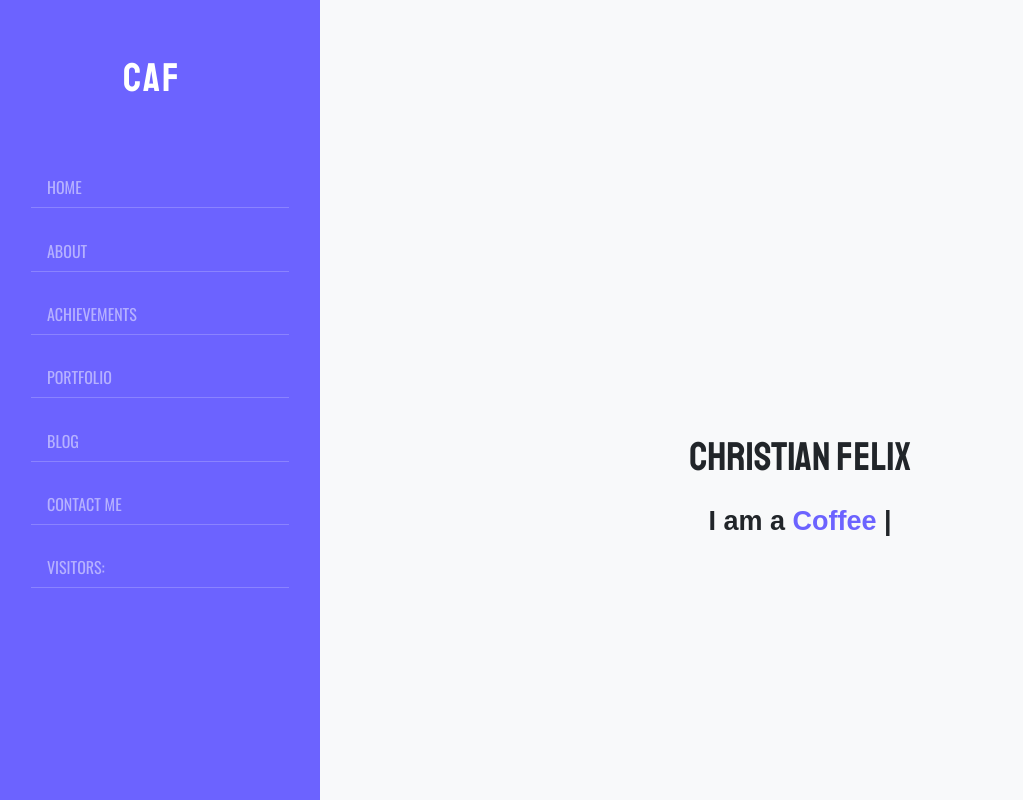
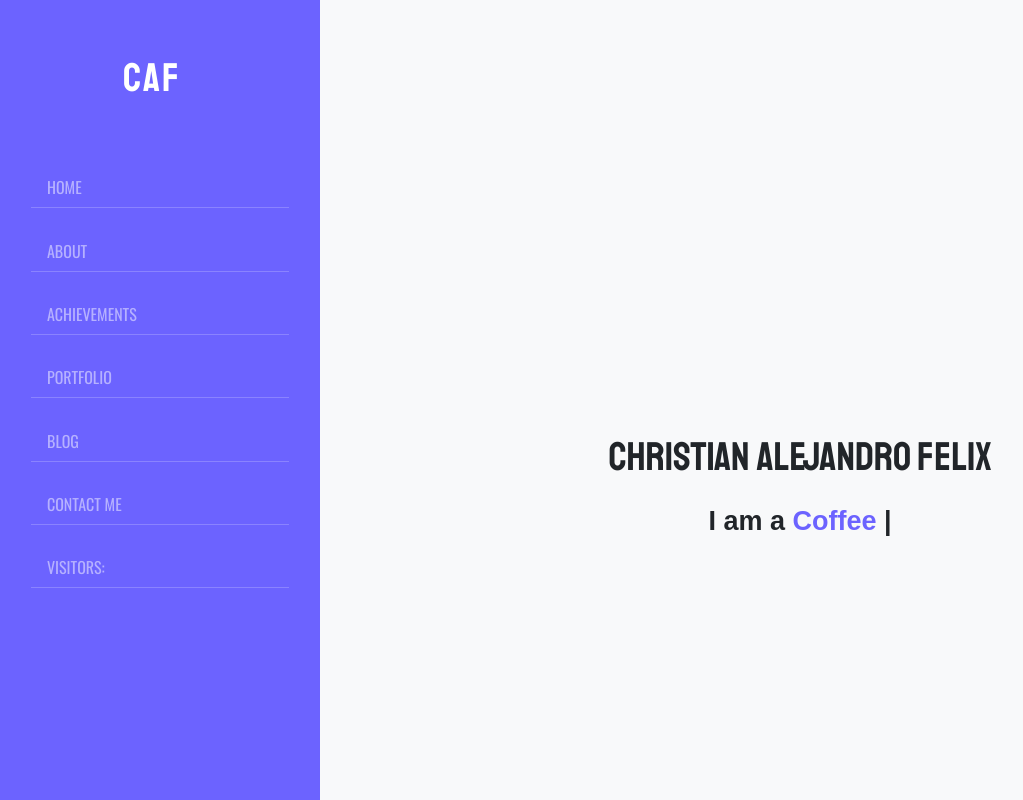
Before and after one commit to Cyber-Career-Academy/AzureStaticWebsite, a website: page src/index.html in a window 1280 px wide. Shown: the top 800 px of the page, without its empty margins (0-1023 px from the left). Drawn offline with nearby package versions, Linux system fonts and the light colour scheme; no server answers; a web font is replaced by a local one.

Commit message:
Changed main file

```diff
--- a/src/index.html
+++ b/src/index.html
@@ -55,7 +55,7 @@
                     <div class="banner-area">
                         <div class="author text-center">
                             <div class="author-img"></div>
-                            <h1 class="text-black font-staat font-size-40 text-uppercase py-3">Christian Felix</h1>
+                            <h1 class="text-black font-staat font-size-40 text-uppercase py-3">Christian Alejandro Felix</h1>
                             <h5 class="text-black font-ram font-size-27">I am a <span id="typed"></span></h5>
                         </div>
                     </div>
```
